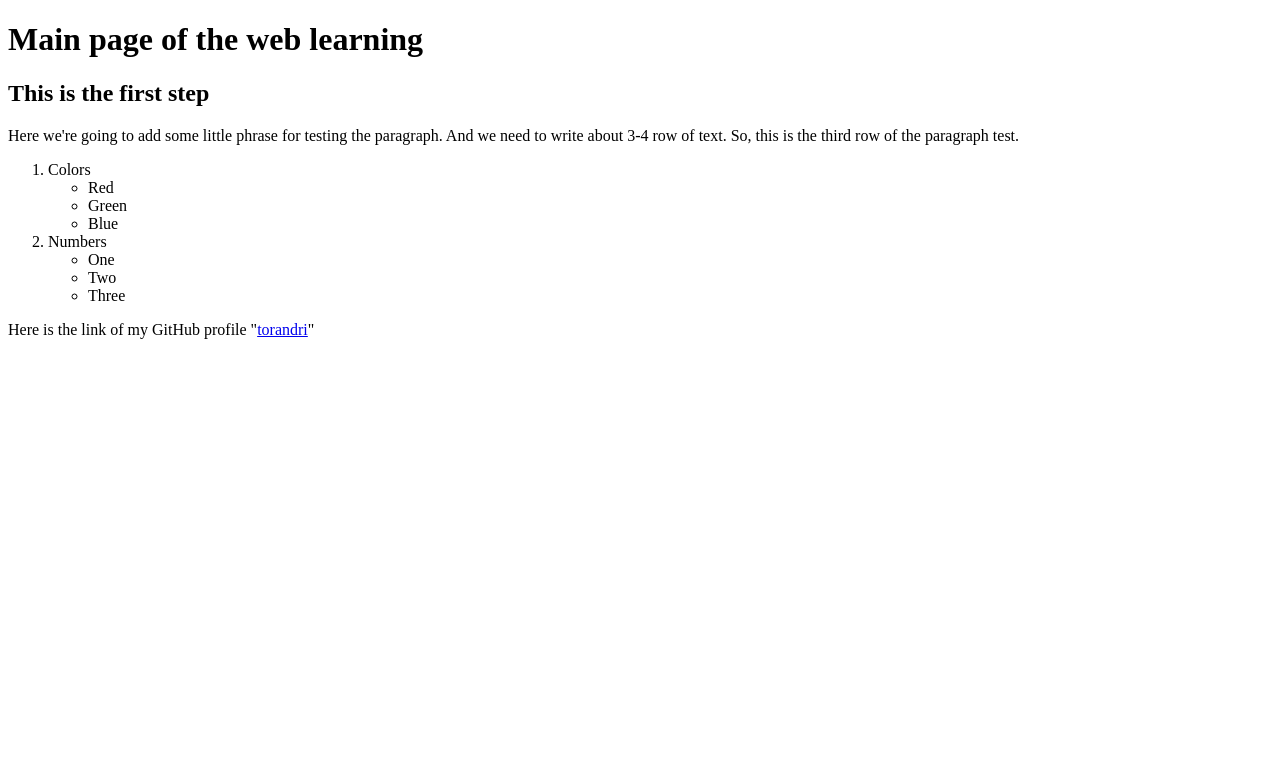
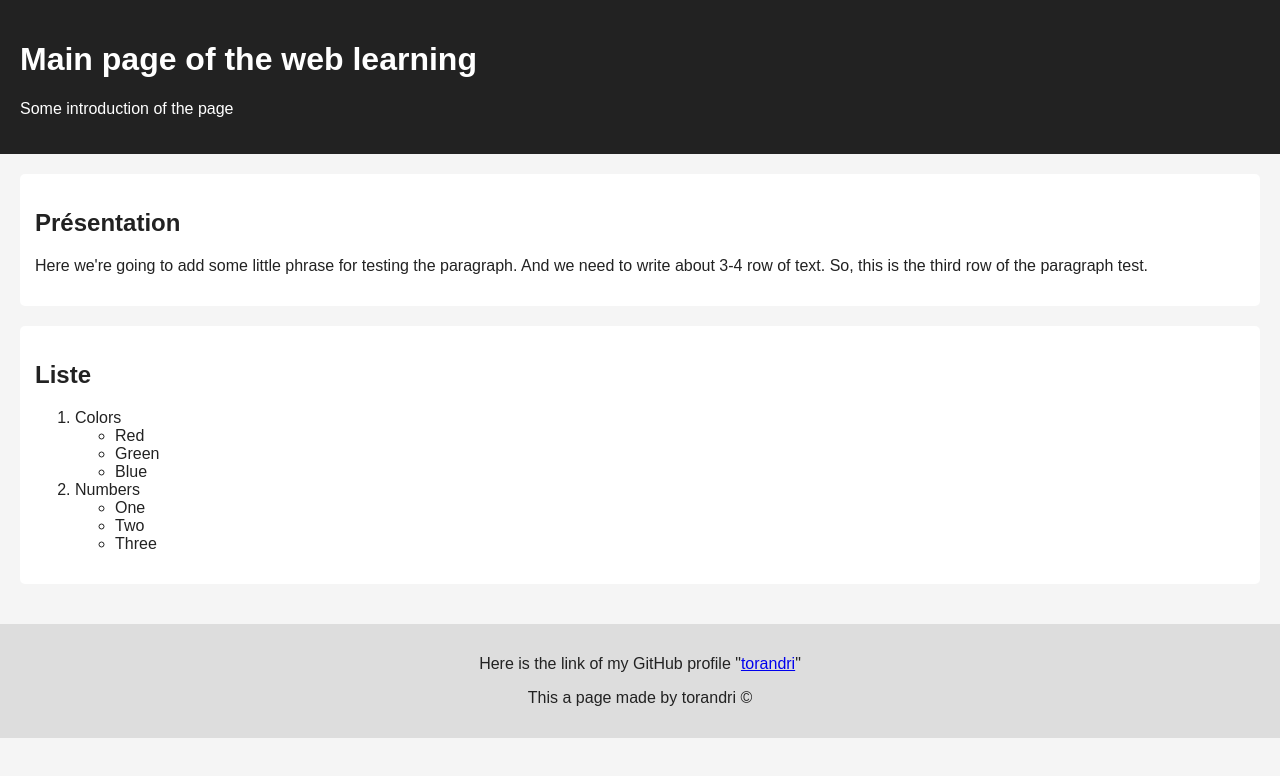
Before and after one commit to torandri/web-learning, a plain HTML site: page index.html in a window 1280 px wide. Drawn offline with Linux system fonts and the light colour scheme.

Commit message:
updating index.html

```diff
--- a/index.html
+++ b/index.html
@@ -3,16 +3,24 @@
 	<head>
 		<meta charset="UTF-8">
 		<title>Web learning</title>
+		<link rel="stylesheet" href="style.css">
 	</head>
 	<body>
+		<header>
 			<h1>Main page of the web learning</h1>
-		<h2>This is the first step</h2>
+			<p>Some introduction of the page</p>
+		</header>
 
+		<main>
+			<section>
+				<h2>Présentation</h2>
 				<p>Here we're going to add some little phrase for testing the paragraph.
 					And we need to write about 3-4 row of text.
 					So, this is the third row of the paragraph test.
 				</p>
-
+			</section>
+			<section>
+				<h2>Liste</h2>
 				<ol>
 					<li>Colors
 						<ul>
@@ -29,9 +37,16 @@
 						</ul>
 					</li>
 				</ol>
+			</section>
+		</main>
 
+		<footer>
 			<p>Here is the link of my GitHub profile
 				"<a href="https://github.com/torandri">torandri</a>"
 			</p>
+			<p>
+				This a page made by torandri &copy;
+			</p>
+		</footer>
 	</body>
 </html>
```
Also changed, not shown: 1 other file. Lines whose indentation alone changed are shown as unchanged.
